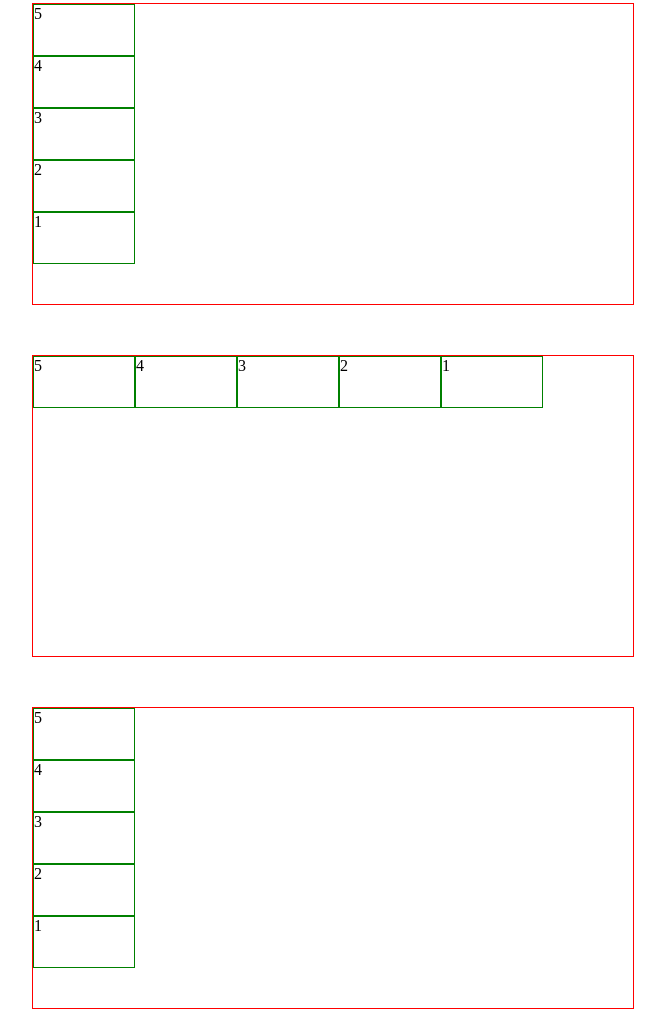
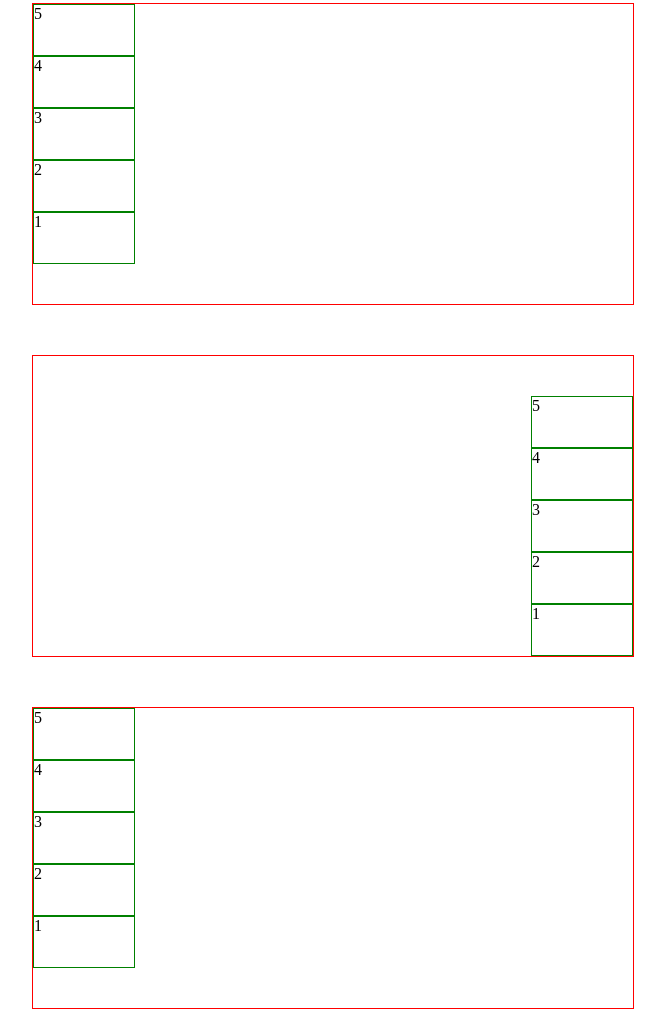
Before and after one commit to xnutti/practice, a plain HTML site: page flex/flex3.html in a window 1280 px wide. Shown: the part 709-1718 px from the top of the page, without its empty margins (307-972 px from the left). Drawn offline with Linux system fonts and the light colour scheme.

Commit message:
save 43. blocks in a column from bottom to top

```diff
--- a/flex/flex3.css
+++ b/flex/flex3.css
@@ -131,14 +131,15 @@
 	border: 1px solid green;
 }
 
-/* flex-direction row-reverse/end */
+/* flex-direction колонна справа снизу */
 
 #parent4 {
     position: relative;
     top: 150px;
     display: flex;
-    flex-direction: row-reverse;
-    justify-content: flex-end;
+    flex-direction: column-reverse;
+    justify-content: flex-start;
+    align-items: flex-end;
 	width: 600px;
 	height: 300px;
 	margin: 0 auto;
```
